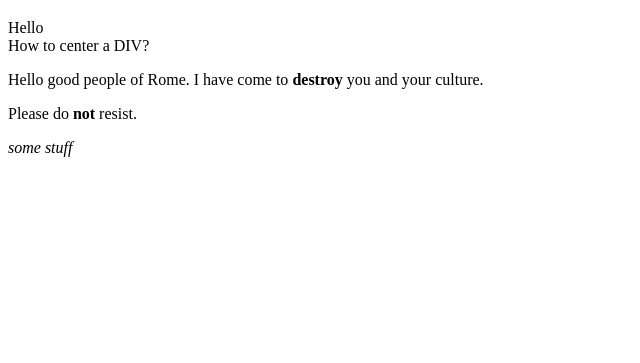
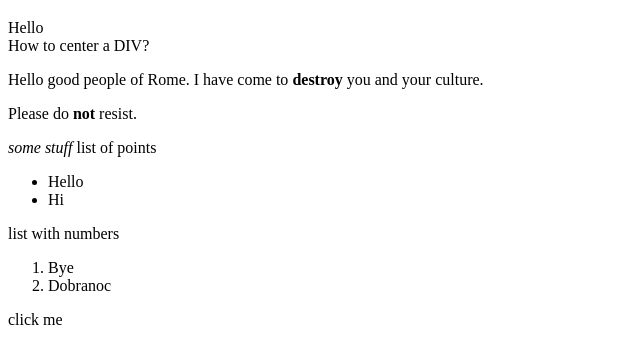
Before and after one commit to ludrol/dev, a plain HTML site: page hello.html in a window 1280 px wide. Shown: the part 61-424 px from the top of the page, without its empty margins (0-640 px from the left). Drawn offline with Linux system fonts and the light colour scheme.

Commit message:
somechanges

```diff
--- a/hello.html
+++ b/hello.html
@@ -26,6 +26,20 @@
   <em>some stuff</em>
 
   <!-- hello this is a comment -->
+list of points
+
+<ul>
+  <li>Hello</li>
+  <li>Hi</li>
+</ul>
+
+list with numbers
+<ol>
+  <li>Bye</li>
+  <li>Dobranoc</li>
+</ol>
+
+<a>click me</a>
 
 </body>
 </html>
```
Also changed, not shown: links_and_images/about.html (added, +16 -0 lines), links_and_images/index.html (added, +18 -0 lines).
